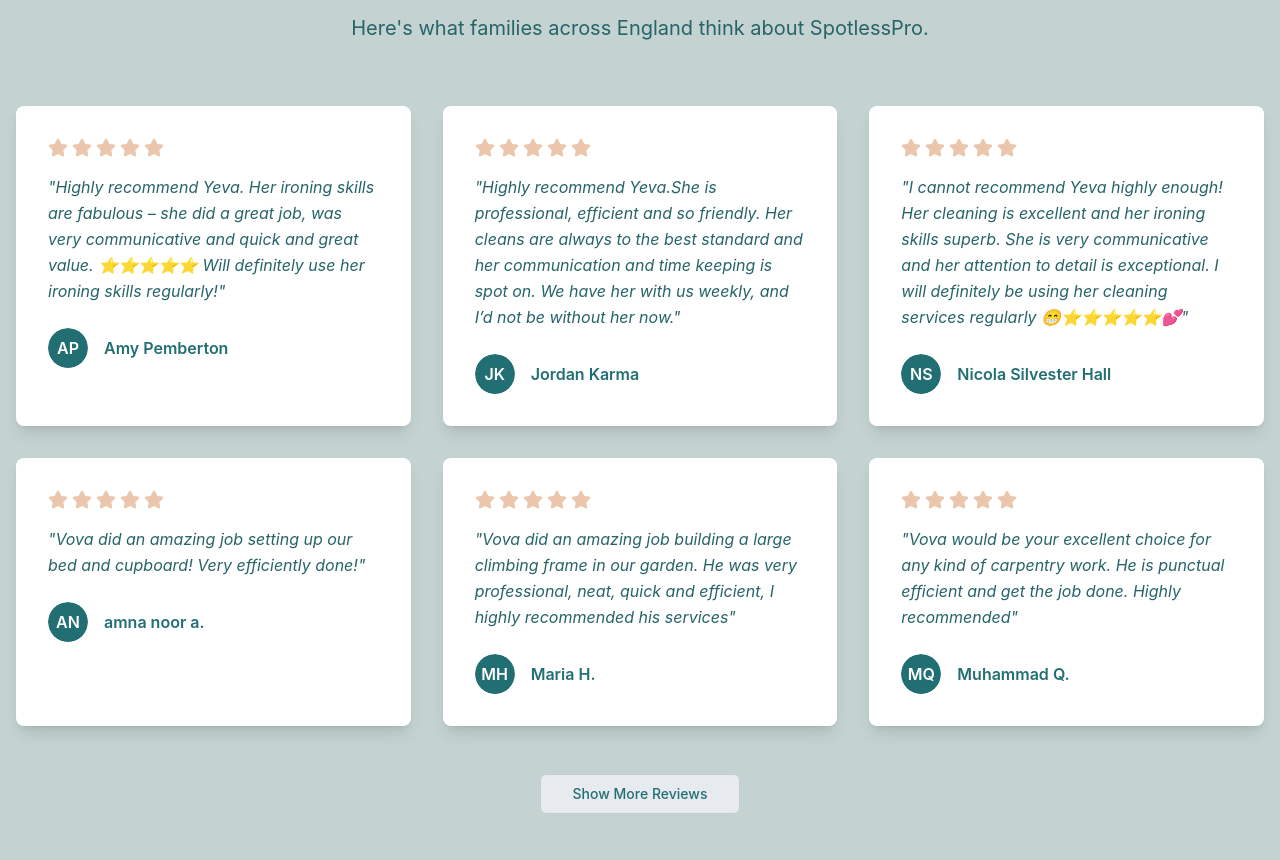
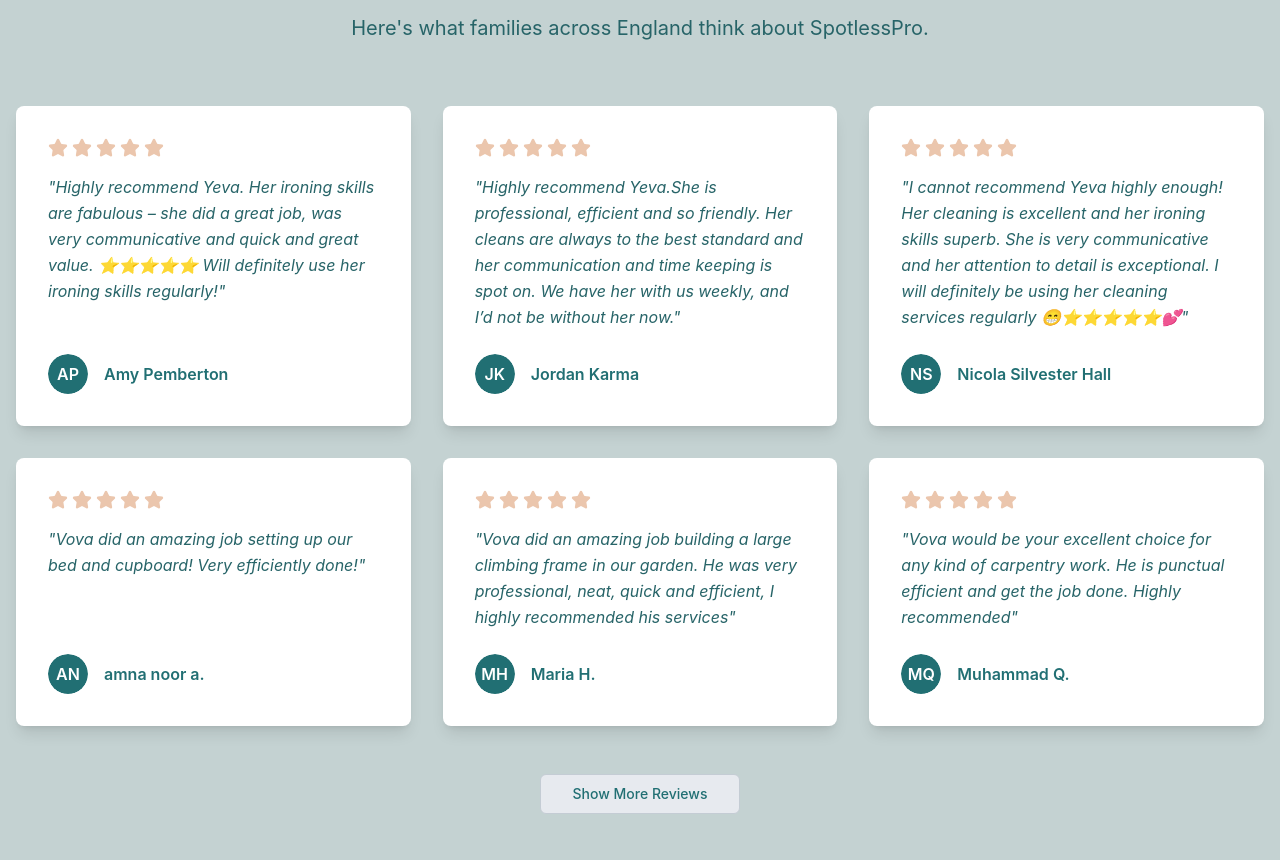
Before and after one commit to pampukhaleo/spotless-pro-landing, a React (Vite) app: page / in a window 1280 px wide. Shown: the part 4235-5095 px from the top of the page. Built offline with nearby package versions, Linux system fonts and the light colour scheme.

Commit message:
Fix: Align review names to bottom

```diff
--- a/src/components/ReviewsSection.tsx
+++ b/src/components/ReviewsSection.tsx
@@ -79,18 +79,18 @@ const ReviewsSection = () => {
         <div className="grid md:grid-cols-2 lg:grid-cols-3 gap-8">
           {reviews.slice(0, visibleReviews).map((review, index) => (
             <Card key={index} className="border-0 shadow-lg bg-card hover:shadow-xl transition-shadow duration-300">
-              <CardContent className="p-8">
+              <CardContent className="p-8 flex flex-col h-full">
                 <div className="flex items-center space-x-1 mb-4">
                   {[...Array(review.rating)].map((_, i) => (
                     <Star key={i} className="w-5 h-5 text-accent fill-accent" />
                   ))}
                 </div>
 
-                <p className="text-muted-foreground mb-6 leading-relaxed italic">
+                <p className="text-muted-foreground mb-6 leading-relaxed italic flex-grow">
                   "{review.text}"
                 </p>
 
-                <div className="flex items-center space-x-4">
+                <div className="flex items-center space-x-4 mt-auto">
                   <Avatar>
                     <AvatarImage src="" />
                     <AvatarFallback className="bg-primary text-primary-foreground font-semibold">
```
